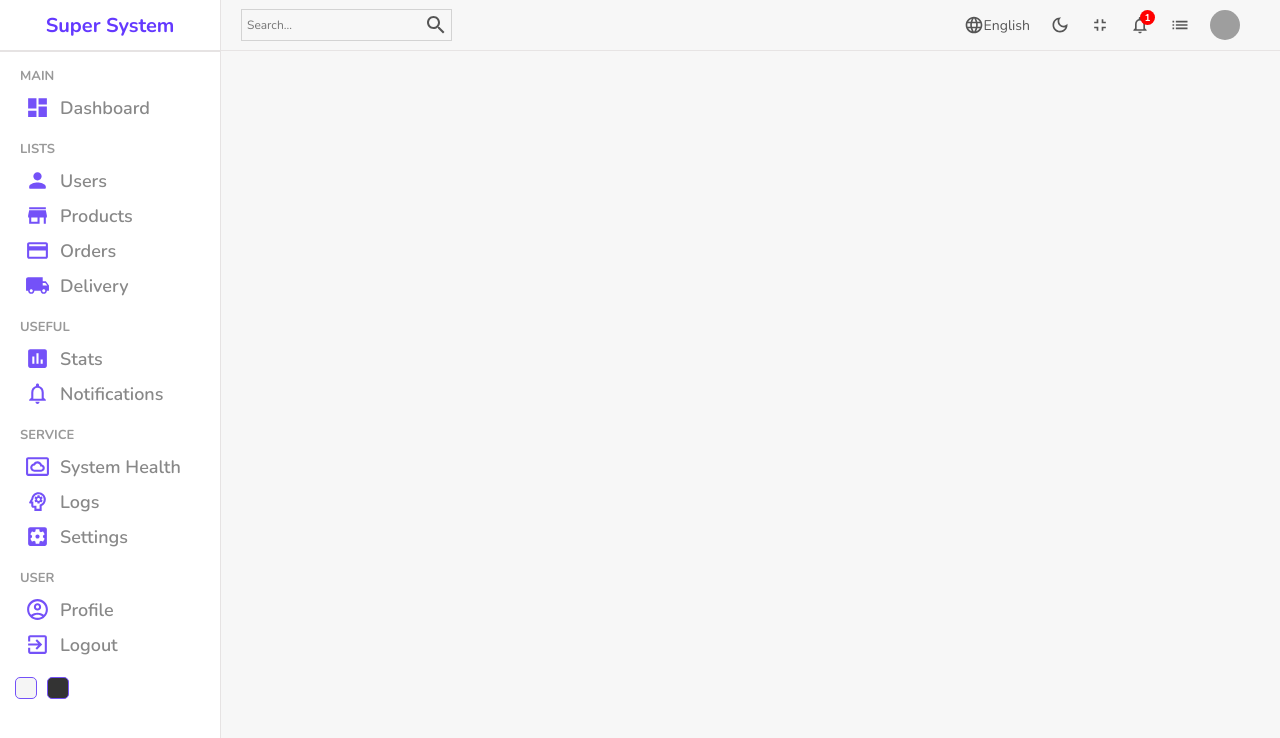
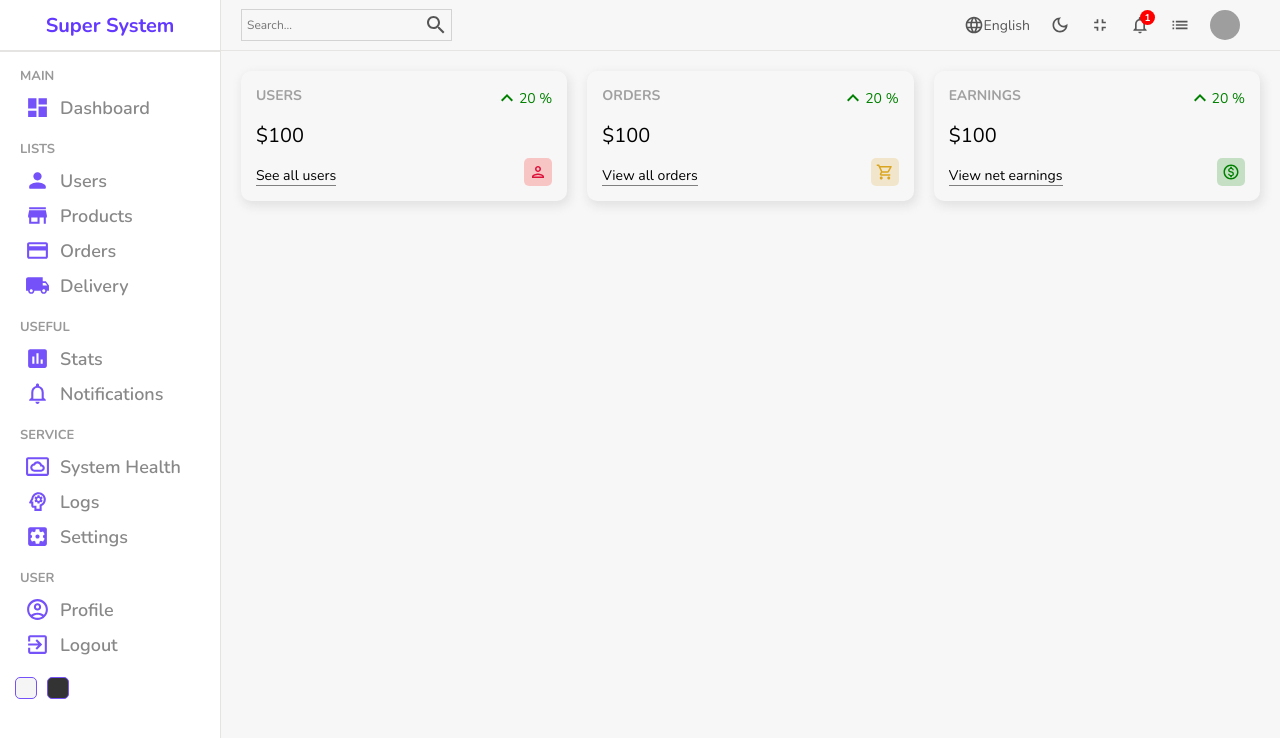
Before and after one commit to knrbokhari/super-system, a React (Create React App) app in the folder super-system/: page / in a window 1280 px wide. Shown: the top 738 px of the page. Built offline with nearby package versions, Linux system fonts and the light colour scheme; grey boxes are pictures that could not be loaded.

Commit message:
creating widget component

```diff
--- a/super-system/src/components/Navbar/Navbar.js
+++ b/super-system/src/components/Navbar/Navbar.js
@@ -5,7 +5,6 @@
 import DarkModeOutlinedIcon from "@mui/icons-material/DarkModeOutlined";
 import FullscreenExitOutlinedIcon from "@mui/icons-material/FullscreenExitOutlined";
 import NotificationsNoneOutlinedIcon from "@mui/icons-material/NotificationsNoneOutlined";
-import ChatBubbleOutlineOutlinedIcon from "@mui/icons-material/ChatBubbleOutlineOutlined";
 import ListOutlinedIcon from "@mui/icons-material/ListOutlined";
 
 const Navbar = () => {
--- a/super-system/src/components/Sidebar/Sidebar.scss
+++ b/super-system/src/components/Sidebar/Sidebar.scss
@@ -24,7 +24,7 @@
   }
 
   .center {
-    padding-left: 20px;
+    padding: 0 20px;
 
     ul {
       list-style: none;
--- /dev/null
+++ b/super-system/src/components/Widget/Widget.js
@@ -0,0 +1,79 @@
+import React from "react";
+import "./Widget.scss";
+import KeyboardArrowUpIcon from "@mui/icons-material/KeyboardArrowUp";
+import PersonOutlinedIcon from "@mui/icons-material/PersonOutlined";
+import ShoppingCartOutlinedIcon from "@mui/icons-material/ShoppingCartOutlined";
+import MonetizationOnOutlinedIcon from "@mui/icons-material/MonetizationOnOutlined";
+
+const Widget = ({ type }) => {
+  let data;
+
+  //temporary
+  const amount = 100;
+  const diff = 20;
+
+  switch (type) {
+    case "user":
+      data = {
+        title: "USERS",
+        link: "See all users",
+        icon: (
+          <PersonOutlinedIcon
+            className="icon"
+            style={{
+              color: "crimson",
+              backgroundColor: "rgba(255, 0, 0, 0.2)",
+            }}
+          />
+        ),
+      };
+      break;
+    case "order":
+      data = {
+        title: "ORDERS",
+        link: "View all orders",
+        icon: (
+          <ShoppingCartOutlinedIcon
+            className="icon"
+            style={{
+              backgroundColor: "rgba(218, 165, 32, 0.2)",
+              color: "goldenrod",
+            }}
+          />
+        ),
+      };
+      break;
+    case "earning":
+      data = {
+        title: "EARNINGS",
+        link: "View net earnings",
+        icon: (
+          <MonetizationOnOutlinedIcon
+            className="icon"
+            style={{ backgroundColor: "rgba(0, 128, 0, 0.2)", color: "green" }}
+          />
+        ),
+      };
+      break;
+    default:
+      break;
+  }
+  return (
+    <div className="widget">
+      <div className="left">
+        <span className="title">{data.title}</span>
+        <span className="counter">${amount}</span>
+        <span className="link">{data.link}</span>
+      </div>
+      <div className="right">
+        <div className="percentage positive">
+          <KeyboardArrowUpIcon />
+          {diff} %
+        </div>
+        {data.icon}
+      </div>
+    </div>
+  );
+};
+
+export default Widget;
--- /dev/null
+++ b/super-system/src/components/Widget/Widget.scss
@@ -0,0 +1,54 @@
+.widget {
+  display: flex;
+  justify-content: space-between;
+  flex: 1;
+  padding: 15px;
+  -webkit-box-shadow: 2px 4px 10px 1px rgba(0, 0, 0, 0.47);
+  box-shadow: 2px 4px 10px 1px rgba(201, 201, 201, 0.47);
+  border-radius: 10px;
+  height: 100px;
+
+  .left,
+  .right {
+    display: flex;
+    flex-direction: column;
+    justify-content: space-between;
+
+    .title {
+      font-weight: bold;
+      font-size: 14px;
+      color: rgb(160, 160, 160);
+    }
+
+    .counter {
+      font-size: 20px;
+      font-weight: 300;
+    }
+
+    .link {
+      width: max-content;
+      font-size: 14px;
+      border-bottom: 1px solid gray;
+    }
+
+    .percentage {
+      display: flex;
+      align-items: center;
+      font-size: 14px;
+
+      &.positive {
+        color: green;
+      }
+      &.negative {
+        color: red;
+      }
+    }
+
+    .icon {
+      font-size: 18px;
+      padding: 5px;
+      border-radius: 5px;
+      align-self: flex-end;
+    }
+  }
+}
--- a/super-system/src/pages/Home/Home.js
+++ b/super-system/src/pages/Home/Home.js
@@ -2,6 +2,7 @@
 import "./Home.scss";
 import Sidebar from "../../components/Sidebar/Sidebar";
 import Navbar from "../../components/Navbar/Navbar";
+import Widget from "../../components/Widget/Widget";
 
 const Home = () => {
   return (
@@ -9,6 +10,11 @@
       <Sidebar />
       <div className="homeContainer">
         <Navbar />
+        <div className="widgets">
+          <Widget type="user" />
+          <Widget type="order" />
+          <Widget type="earning" />
+        </div>
       </div>
     </div>
   );
--- a/super-system/src/pages/Home/Home.scss
+++ b/super-system/src/pages/Home/Home.scss
@@ -1,7 +1,14 @@
 .home {
   display: flex;
+
   .homeContainer {
     flex: auto;
     background: #f7f7f7;
+
+    .widgets {
+      display: flex;
+      padding: 20px;
+      gap: 20px;
+    }
   }
 }
```
